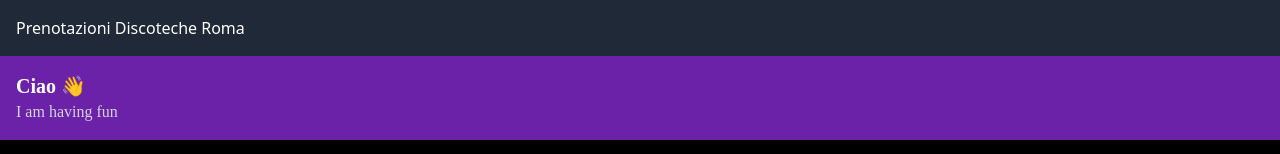
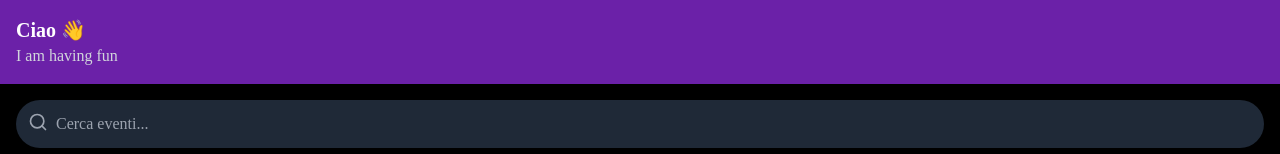
Before and after one commit to jacodore/booking-app-2, a Next.js app: page / in a window 1280 px wide. Shown: the top 154 px of the page. Built offline with nearby package versions, Linux system fonts and the light colour scheme.

Commit message:
Fix font e navigazione in basso

```diff
--- a/app/globals.css
+++ b/app/globals.css
@@ -1,3 +1,8 @@
 @tailwind base;
 @tailwind components;
 @tailwind utilities;
+@import url('https://fonts.googleapis.com/css2?family=Poppins:wght@300;400;600&display=swap');
+
+body {
+  font-family: 'Poppins', sans-serif;
+}
--- a/app/layout.js
+++ b/app/layout.js
@@ -1,13 +1,9 @@
 import './globals.css';
 
-export default function RootLayout({ children }) {
+export default function Layout({ children }) {
   return (
     <html lang="it">
-      <body className="bg-gray-900 text-white">
-        <header className="p-4 bg-gray-800">Prenotazioni Discoteche Roma</header>
-        {children}
-        <footer className="p-4 bg-gray-800">© 2025 Prenotazioni Roma</footer>
-      </body>
+      <body className="bg-black text-white min-h-screen">{children}</body>
     </html>
   );
 }
--- a/app/page.js
+++ b/app/page.js
@@ -81,23 +81,23 @@ export default function HomePage() {
 
       {/* NAVIGAZIONE IN BASSO */}
       <div className="fixed bottom-0 left-0 right-0 bg-gray-900 p-3 flex justify-around text-gray-300">
-        <div className="flex flex-col items-center">
+        <div className="flex flex-col items-center cursor-pointer" onClick={() => router.push('/')}>
           <Home size={24} />
           <span className="text-xs">Home</span>
         </div>
-        <div className="flex flex-col items-center">
+        <div className="flex flex-col items-center cursor-pointer" onClick={() => alert('Eventi - Da creare')}>
           <Calendar size={24} />
           <span className="text-xs">Eventi</span>
         </div>
-        <div className="flex flex-col items-center">
+        <div className="flex flex-col items-center cursor-pointer" onClick={() => alert('Acquisti - Da creare')}>
           <Ticket size={24} />
           <span className="text-xs">Acquisti</span>
         </div>
-        <div className="flex flex-col items-center">
+        <div className="flex flex-col items-center cursor-pointer" onClick={() => alert('Clubs - Da creare')}>
           <MapPin size={24} />
           <span className="text-xs">Clubs</span>
         </div>
-        <div className="flex flex-col items-center">
+        <div className="flex flex-col items-center cursor-pointer" onClick={() => alert('Profilo - Da creare')}>
           <User size={24} />
           <span className="text-xs">Profilo</span>
         </div>
```
